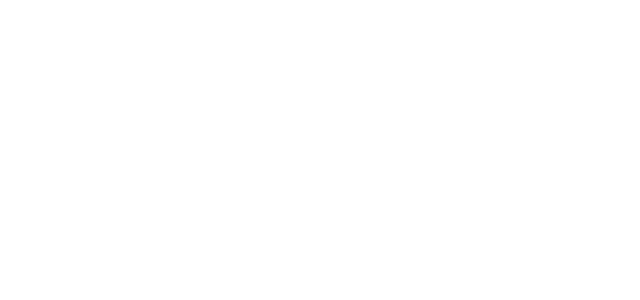
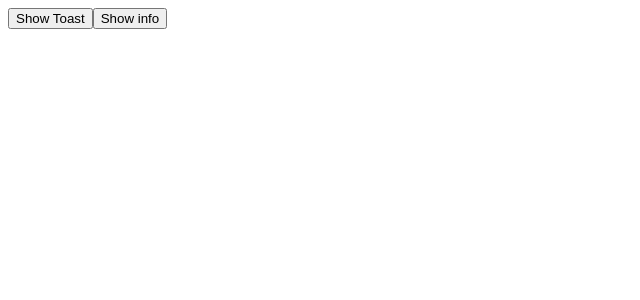
Before and after one commit to naman360/beautiful-toast, a React (Vite) app: page / in a window 1280 px wide. Shown: the top 300 px of the page, without its empty margins (0-640 px from the left). Built offline with nearby package versions, Linux system fonts and the light colour scheme.

Commit message:
feat: useToast hook implemented

```diff
--- a/src/App.tsx
+++ b/src/App.tsx
@@ -1,11 +1,34 @@
-import { useState } from "react";
-
 import "./App.css";
+import useToast from "./hooks/use-toast";
 
 function App() {
-  const [count, setCount] = useState(0);
+  const { ToastComponent, showToast } = useToast();
+  const handleToast = () => {
+    showToast({
+      type: "warning",
+      message: "Warning Toast",
+      duration: 5000,
+    });
+  };
 
-  return <></>;
+  return (
+    <>
+      <button onClick={() => handleToast()}>Show Toast</button>
+      <button
+        onClick={() =>
+          showToast({
+            type: "info",
+            message: "Info Toast",
+            duration: 5000,
+          })
+        }
+      >
+        Show info
+      </button>
+
+      {ToastComponent}
+    </>
+  );
 }
 
 export default App;
--- /dev/null
+++ b/src/hooks/use-toast.tsx
@@ -0,0 +1,19 @@
+import { useRef, useState } from "react";
+import Toast, { ToastDataType } from "../components/toast";
+
+const useToast = () => {
+  const [toastData, setToastData] = useState<null | ToastDataType>(null);
+  let timerRef = useRef<null | number>(null);
+  const showToast = (toastProps: ToastDataType) => {
+    if (timerRef.current) clearTimeout(timerRef.current);
+    setToastData(toastProps);
+    timerRef.current = setTimeout(() => {
+      setToastData(null);
+    }, toastProps.duration);
+  };
+
+  const ToastComponent = toastData ? <Toast {...toastData} /> : null;
+
+  return { ToastComponent, showToast };
+};
+export default useToast;
```
